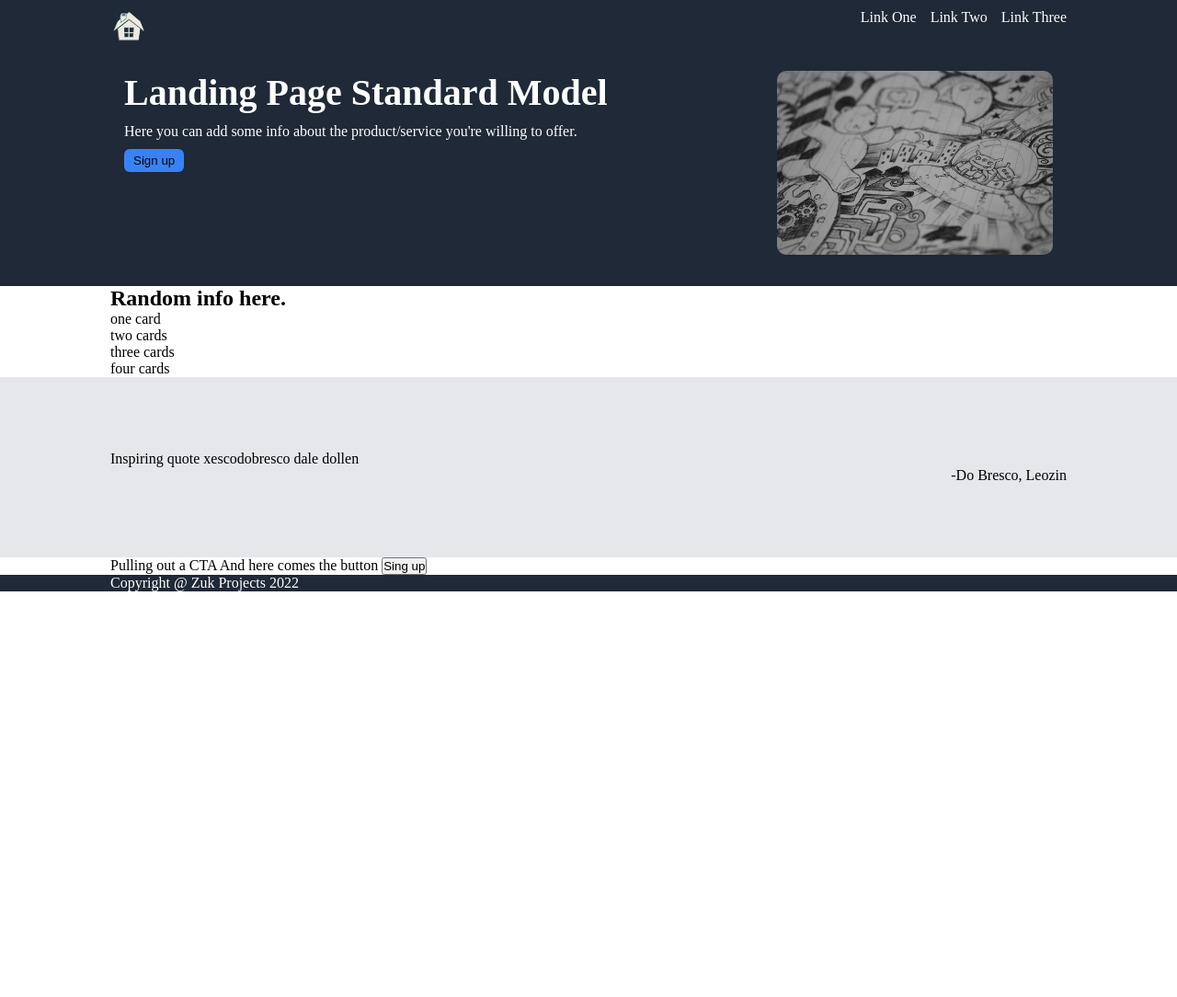
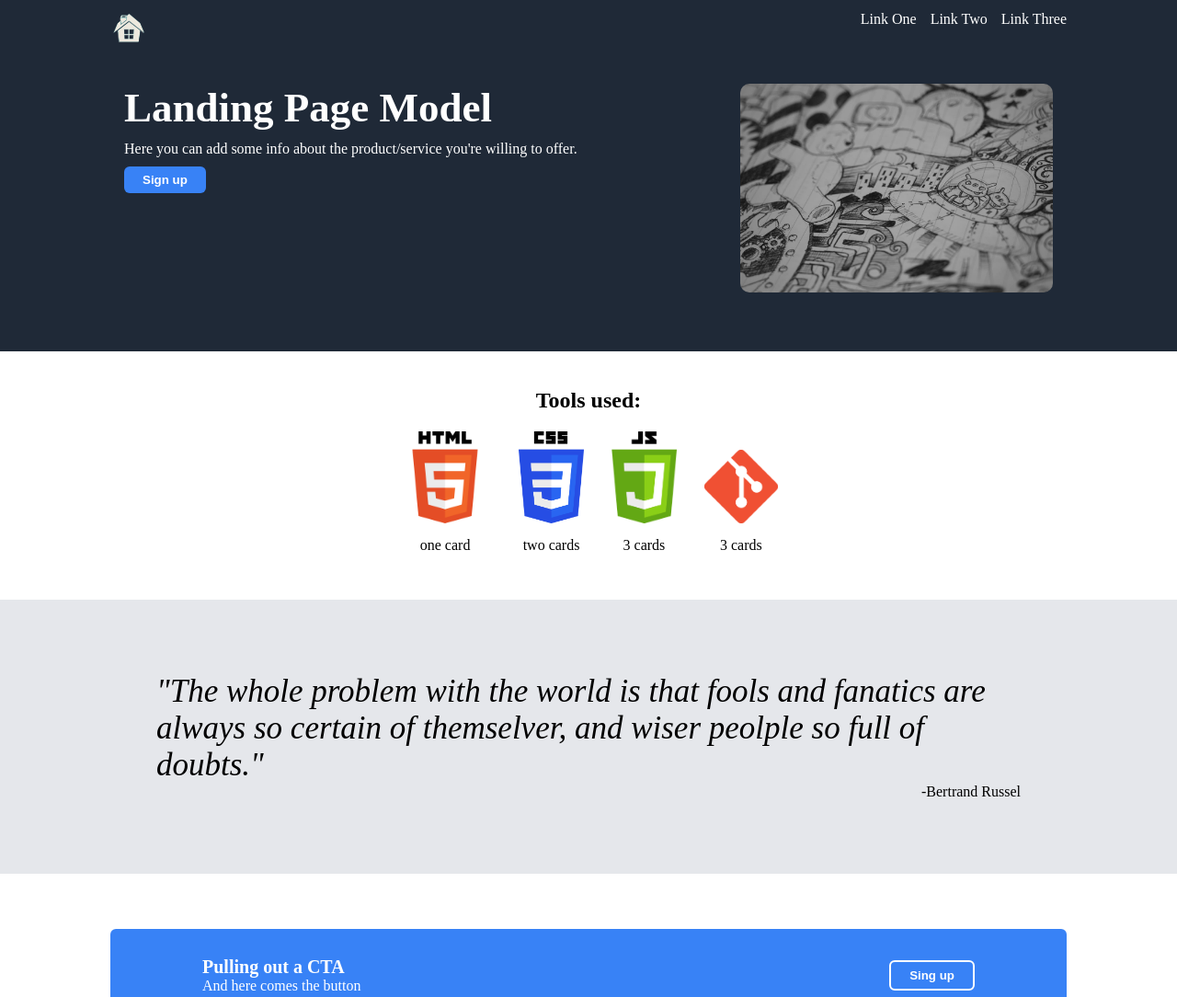
Before and after one commit to leozanesco/ladingpagenewb, a plain HTML site: page index.html in a window 1280 px wide. Shown: the top 1084 px of the page at 92% size. Before the commit the page ends 800 px from the top, so only its background shows below. Drawn offline with Linux system fonts and the light colour scheme.

Commit message:
structured

```diff
--- a/index.html
+++ b/index.html
@@ -15,32 +15,48 @@
     </div>
     <div class="hall">
         <div class="hero">
-            <h1>Landing Page Standard Model</h1>
+            <h1>Landing Page Model</h1>
             <p>Here you can add some info about the product/service you're willing to offer.</p>
             <button class="onebutton">Sign up</button>
         </div>
         <div class="imgplace">
-            <img src="images/cooldraw.jpg" width="300px">
+            <img src="images/cooldraw.jpg" width="340px">
         </div>
     </div>
     <div class="info">
-        <h2>Random info here.</h2>
-        <div class="card1">one card</div>
-        <div class="card2">two cards</div>
-        <div class="card3">three cards</div>
-        <div class="card4">four cards</div>
+        <h2>Tools used:</h2>
+        <div class="column">
+            <div class="card">
+                <img class="box" src="images/htmlogo.png" alt="HTML 5 Logo" height="100px">
+                <span>one card</span>
+            </div>
+            <div class="card">
+                <img class="box" src="images/csslogogood.png" alt="CSS Logo" height="100px">
+                <span>two cards</span>
+            </div>
+            <div class="card">
+                <img class="box" src="images/jslogo.png" alt="JavaScript Logo" height="100px">
+                <span>3 cards</span>
+            </div>
+            <div class="card low">
+                <img class="box" src="images/gitlogo.png" alt="GIT Logo" height="80px">
+                <span>3 cards</span>
+            </div>
+        </div>
     </div>
     <div class="quote">
-        <span>Inspiring quote xescodobresco dale dollen</span>
-        <span class="signature">-Do Bresco, Leozin</span>
+        <em>"The whole problem with the world is that fools and fanatics are always so certain of themselver, and wiser peolple so full of doubts."</em>
+        <span class="signature">-Bertrand Russel</span>
     </div>
     <div class="cta">
-        <span>Pulling out a CTA</span>
-        <span>And here comes the button</span>
+        <div class="ctatext">
+            <p class="bold">Pulling out a CTA</p>
+            <p>And here comes the button</p>
+        </div>
         <button class="difbutton">Sing up</button>
     </div>
     <div class="footer">
-        <p>Copyright @ Zuk Projects 2022</p>
+        <span class="smaller">Copyright @ Zuk Projects 2022</p>
     </div>
 
 </body>
--- a/style.css
+++ b/style.css
@@ -8,16 +8,10 @@ body {
     flex-direction: column;
 }
 
-.header, .hall, .footer, .quote, .info, .cta {
-    padding-right: 120px;
-    padding-left: 120px;
-}
-
 .header {
     display: flex;
     gap: 15px;
-    padding-top: 10px;
-    padding-bottom: 10px;
+    padding: 12px 120px;
     flex: 1;
 }
 
@@ -28,7 +22,8 @@ body {
 .hall {
     display: flex;
     justify-content: space-between;
-    padding: 20px 135px 30px 135px;
+    padding: 30px 135px 60px 135px;
+    gap: 30px;
 }
 
 h1, p {
@@ -36,19 +31,12 @@ h1, p {
 }
 
 h1 {
-    font-size: 40px;
+    font-size: 45px;
 }
 
 a {
     text-decoration: none;
     color: white;
-}
-
-.quote {
-    background-color: #E5E7EB;
-    padding: 80px 120px 80px 120px;
-    display: flex;
-    flex-direction: column;
 }
 
 .signature {
@@ -71,9 +59,77 @@ img {
 
 }
 
-.onebutton {
+.onebutton, .difbutton{
     background-color: #3882F6;
-    padding: 5px 10px;
+    padding: 7px 20px;
     border-radius: 6px;
     border-width: 0px;
+    color: white;
+    font-weight: bold;
 }
+
+.difbutton {
+    border: 2px solid white;
+}
+
+.info {
+    display: flex;
+    flex-direction: column;
+    align-items: center;
+    gap: 20px;
+    padding: 40px 120px 50px 120px;
+}
+
+.column {
+    display: flex;
+    gap: 30px;
+}
+
+.card {
+    display: flex;
+    flex-direction: column;
+    align-items: center;
+    justify-content: center;
+    gap: 15px;
+}
+
+.low {
+    margin-top: 20px;
+}
+
+.quote {
+    background-color: #E5E7EB;
+    padding: 80px 170px 80px 170px;
+    display: flex;
+    flex-direction: column;
+}
+
+em{
+    font-size: 35px;
+    font-weight: 20;
+}
+
+.cta {
+    display: flex;
+    margin: 60px 120px;
+    background-color: #3882F6;
+    padding: 30px 100px;
+    justify-content: space-between;
+    border-radius: 6px;
+    align-items: center;
+}
+
+.bold {
+    font-weight: bold;
+    font-size: 20px;
+}
+
+.footer {
+    text-align: center;
+    padding: 20px 120px;
+}
+
+.smaller {
+    font-size: 12px;
+    color: white;
+}
```
Also changed, not shown: images/csslogo.png (added), images/csslogogood.png (added), images/gitlogo.png (added), images/htmlogo.png (added), images/jslogo.png (added).
